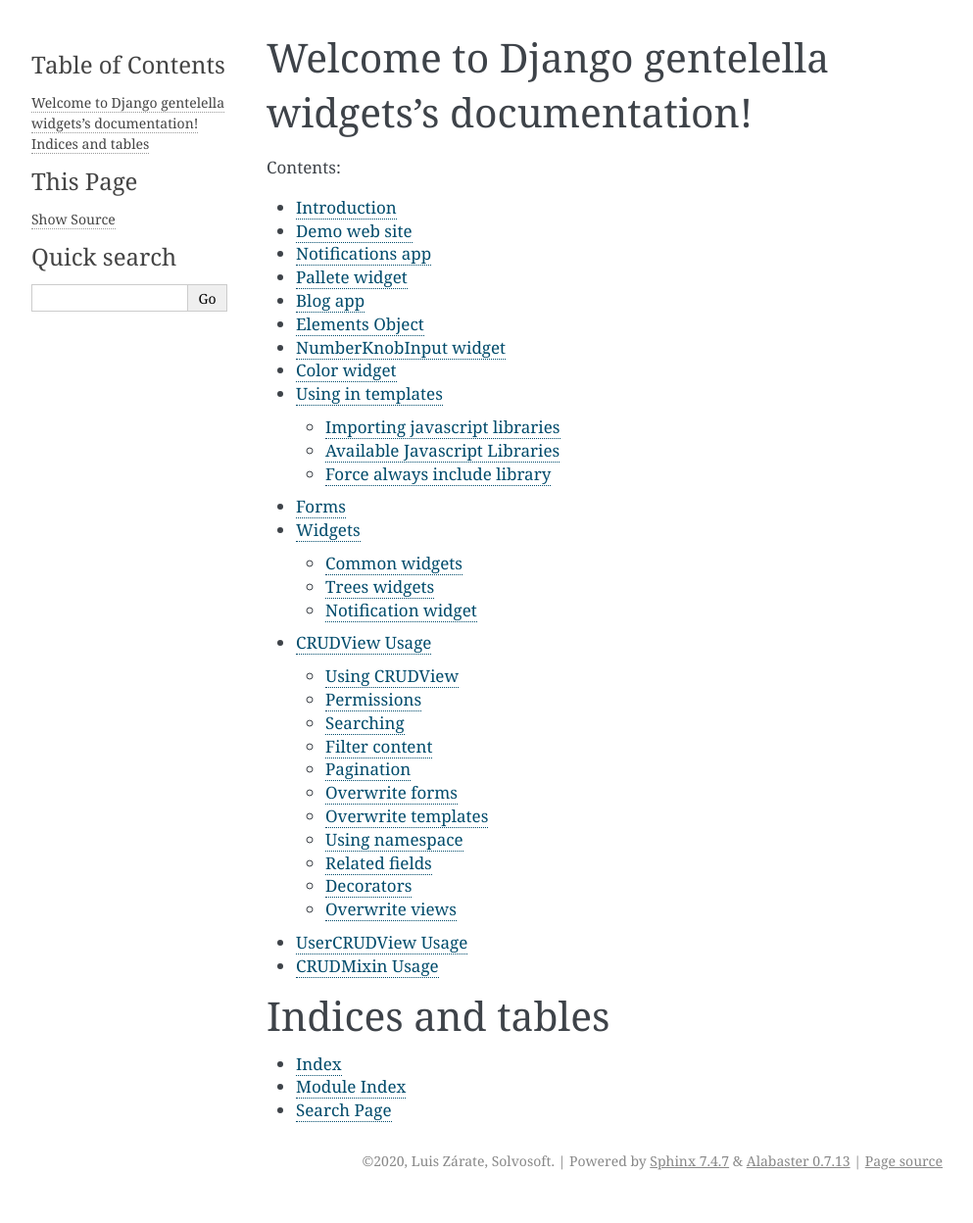
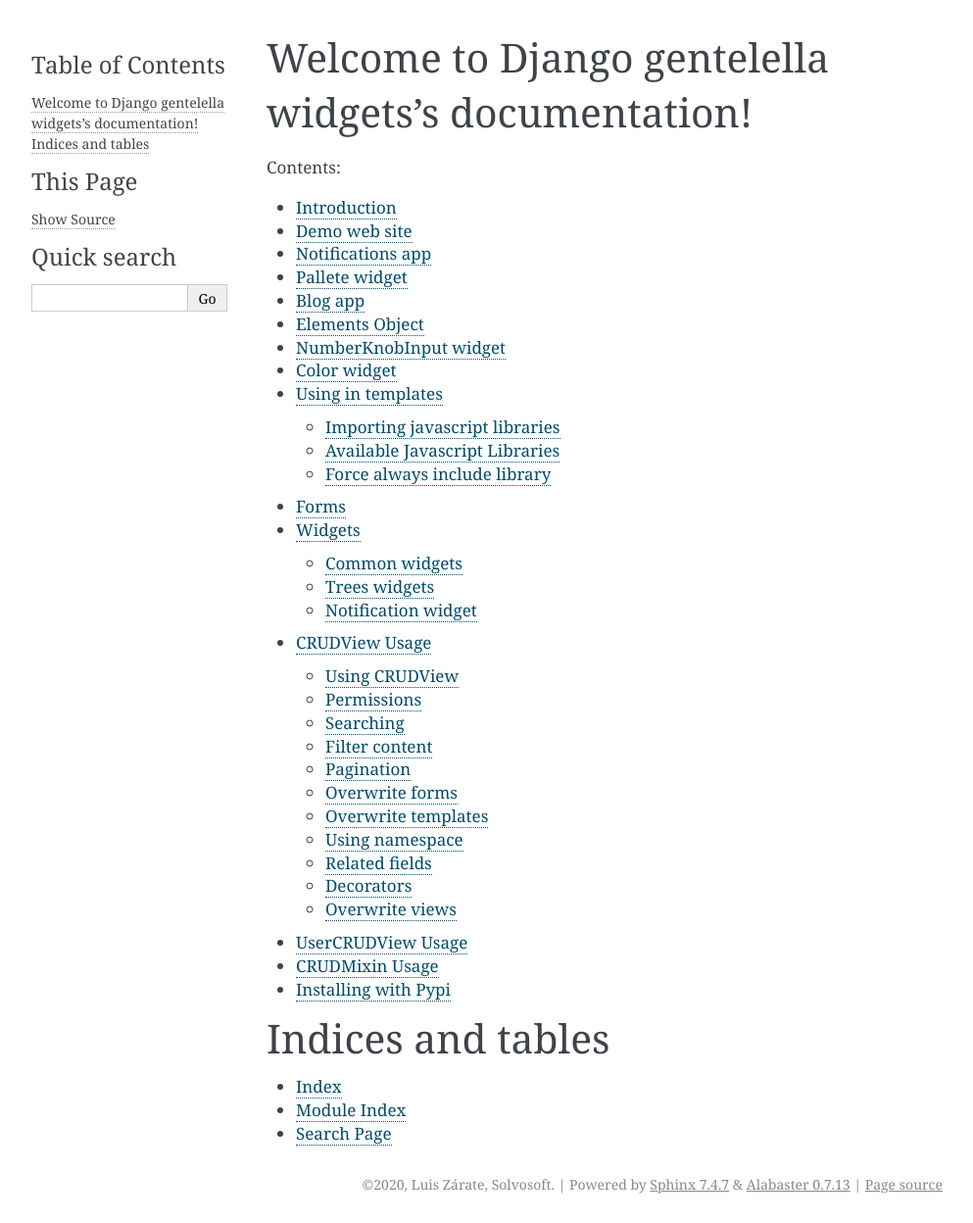
Before and after one commit to Solvosoft/django-gentelella-widgets, a Sphinx documentation site: the page built from docs/source/index.rst, in a window 1280 px wide. Shown: the whole page at 98% size, without its empty margins (148-1141 px from the left). Built offline with Sphinx 7.4.7, drawn with Linux system fonts in a browser that asks for light colours; before the commit the page ends 1224 px from its top, so only the background shows below that.

Commit message:
updated docs

```diff
--- /dev/null
+++ b/docs/source/contents.rst
@@ -0,0 +1,8 @@
+
+Installing with Pypi
+==========================
+
+
+.. code:: python
+
+    pip install djgentelella
--- a/docs/source/index.rst
+++ b/docs/source/index.rst
@@ -22,7 +22,7 @@
    forms
    widgets
    crud
-
+   contents
 
 Indices and tables
 ==================
```
